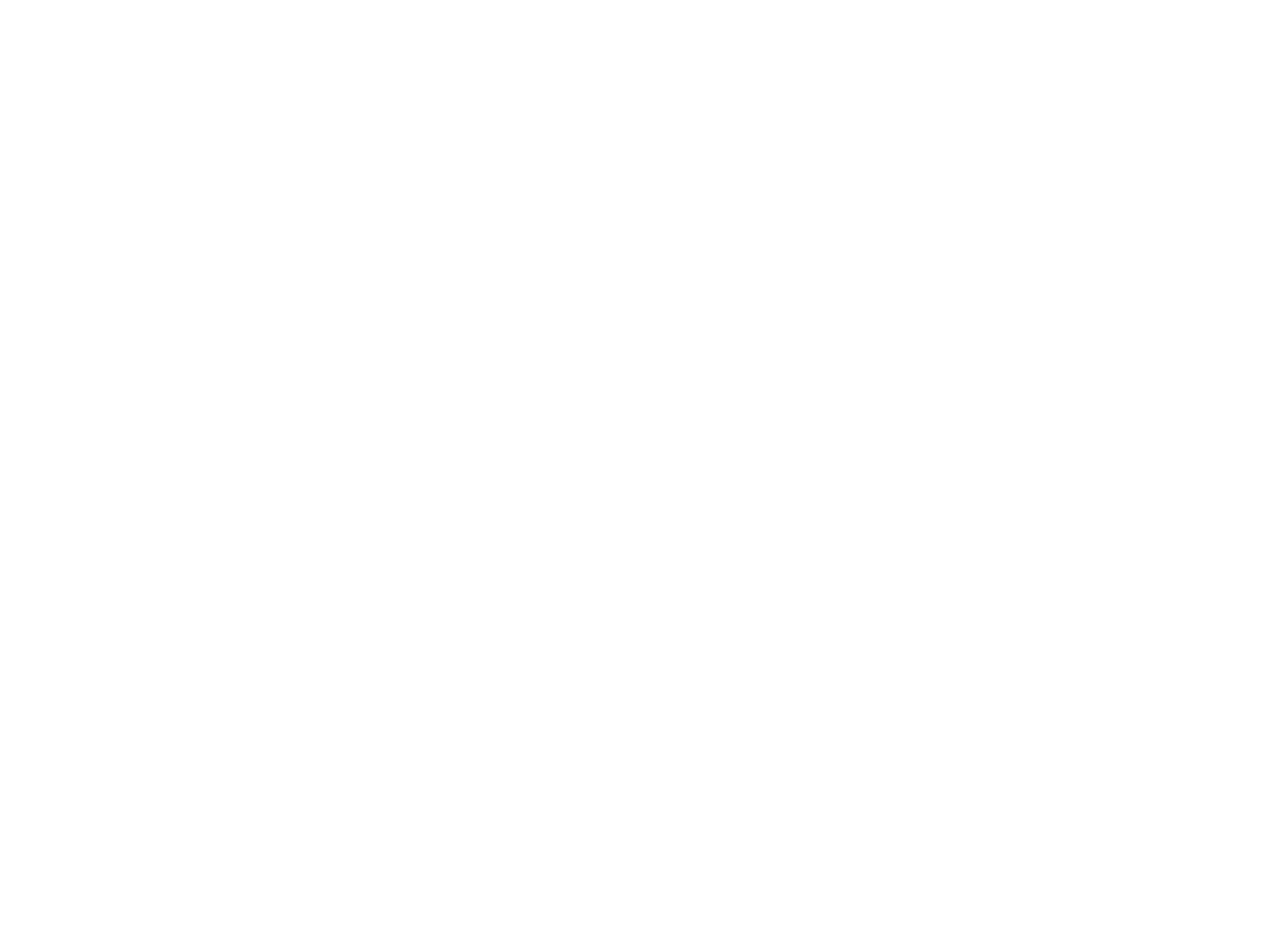
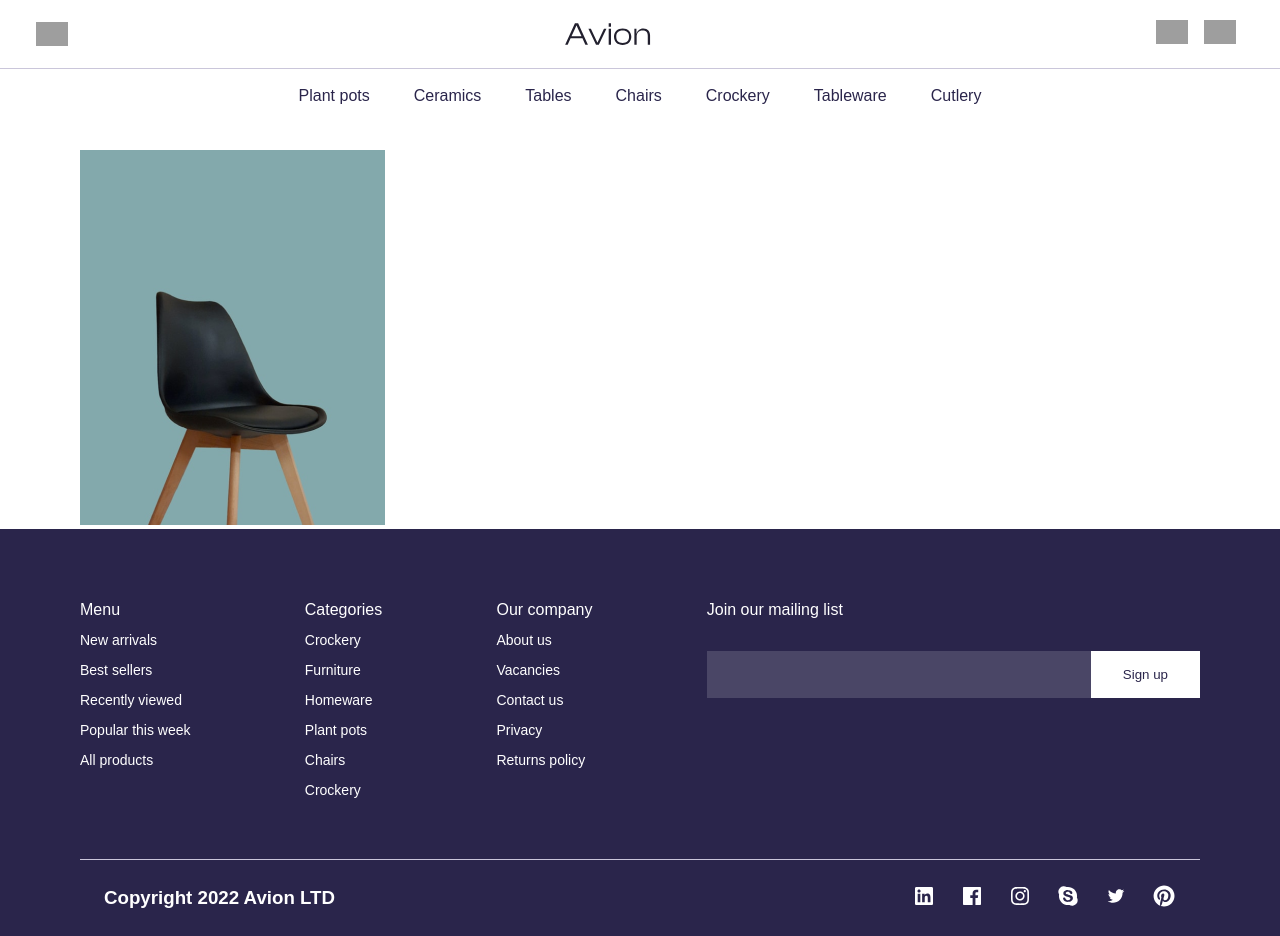
Before and after one commit to gkartsivadze/furniture_advanced, a React (Vite) app: page /product_page/1 in a window 1280 px wide. Before the commit this address had no page. Before the commit the page ends 800 px from the top, so only its background shows below. Built offline with nearby package versions, Linux system fonts and the light colour scheme; grey boxes are pictures that could not be loaded; a web font is replaced by a local one.

Commit message:
Added product page. Retrieving data to the url and from url in the product page

```diff
--- a/src/components/ProductCard.jsx
+++ b/src/components/ProductCard.jsx
@@ -1,9 +1,14 @@
-export default function ProductCard({type, image, name, price}) {
+import { Link } from "react-router-dom";
+
+export default function ProductCard({id, type, image, name, price}) {
+
     return (
-        <div className={`product_card ${type}`}>
-            <img src={image} alt="" />
-            <h4>{name}</h4>
-            <p className="bl">£{price}</p>
-        </div>
+        <Link to={"/product_page/" + id}>
+            <div className={`product_card ${type}`}>
+                <img src={image} alt="" />
+                <h4>{name}</h4>
+                <p className="bl">£{price}</p>
+            </div>
+        </Link>
     )
 }
--- a/src/components/ProductListSection.jsx
+++ b/src/components/ProductListSection.jsx
@@ -6,7 +6,7 @@
         <h1>{name}</h1>
         <div className="scrollable_list">
           {
-            data.map(product => <ProductCard key={product.id} type={product.type} image={product.image} name={product.name} price={product.price} />)
+            data.map(product => <ProductCard key={product.id} id={product.id} type={product.type} image={product.image} name={product.name} price={product.price} />)
           }
         </div>
         <button className="btn bm">View collection</button>
--- a/src/data/featuredData.json
+++ b/src/data/featuredData.json
@@ -28,54 +28,51 @@
     "products": [
         {
             "id": 1,
-            "image": "..//chair-thumb.png",
+            "image": "../chair-thumb.png",
             "name": "The Dandy chair",
             "price": "250",
-            "type": "vertical"
+            "type": "vertical",
+            "popular": true
         },
         {
             "id": 2,
-            "image": "..//brown-thumb.png",
+            "image": "../brown-thumb.png",
             "name": "Rustic Vase Set",
             "price": "155",
-            "type": "vertical"
+            "type": "vertical",
+            "popular": false
         },
         {
             "id": 3,
-            "image": "..//white-thumb.png",
+            "image": "../white-thumb.png",
             "name": "The Silky Vase",
             "price": "125",
-            "type": "vertical"
+            "type": "vertical",
+            "popular": false
         },
         {
             "id": 4,
-            "image": "..//lamp-thumb.png",
+            "image": "../lamp-thumb.png",
             "name": "The Lucy Lamp",
             "price": "399",
-            "type": "vertical"
-        }
-    ],
-    "popularProducts": [
+            "type": "vertical",
+            "popular": false
+        },
         {
-            "id": 1,
+            "id": 5,
+            "image": "../old-chair-thumb.png",
+            "name": "The Dandy chair",
+            "price": "250",
+            "type": "vertical",
+            "popular": true
+        },
+        {
+            "id": 6,
             "image": "../sofa-thumb.png",
             "name": "The Poplar suede sofa",
             "price": "980",
-            "type": "horizontal"
-        },
-        {
-            "id": 2,
-            "image": "../chair-thumb.png",
-            "name": "The Dandy chair",
-            "price": "250",
-            "type": "vertical"
-        },
-        {
-            "id": 3,
-            "image": "../old-chair-thumb.png",
-            "name": "The Dandy chair",
-            "price": "250",
-            "type": "vertical"
+            "type": "horizontal",
+            "popular": true
         }
     ],
     "socialNetworks": [
--- a/src/directions/Home.jsx
+++ b/src/directions/Homepage/Home.jsx
@@ -1,13 +1,13 @@
-import FeaturedCard from "../components/FeaturedCard"
-import Hero from "../components/Hero"
-import TextInput from "../components/TextInput"
-import ProductListSection from "../components/ProductListSection"
+import FeaturedCard from "./FeaturedCard"
+import Hero from "../../components/Hero"
+import TextInput from "../../components/TextInput"
+import ProductListSection from "../../components/ProductListSection"
 
-import { featured, products, popularProducts } from "../data/featuredData.json"
+import { featured, products } from "../../data/featuredData.json"
 
-import backImage from "../../public/back.png"
+import backImage from "../../../public/back.png"
 
-import '../home.scss'
+import '../../home.scss'
 
 export default function Home() {
   return (
@@ -24,7 +24,7 @@
         </div>
       </section>
       <ProductListSection name="New ceramics" data={products} />
-      <ProductListSection name="Our popular products" data={popularProducts} />
+      <ProductListSection name="Our popular products" data={products.filter(x => x.popular == true)} />
       <section id="sign_up_section">
         <div>
           <h1>Join the club and get the benefits</h1>
--- /dev/null
+++ b/src/directions/ProductPage/PreviewSection.jsx
@@ -0,0 +1,7 @@
+export default function PreviewSection({ product }) {
+    return(
+        <section>
+            <img src={product.image} alt="" />
+        </section>
+    )
+}
--- /dev/null
+++ b/src/directions/ProductPage/ProductPage.jsx
@@ -0,0 +1,15 @@
+import { useParams } from "react-router-dom"
+import { products } from "../../data/featuredData.json"
+
+import PreviewSection from "./PreviewSection"
+
+export default function ProductPage() {
+    const { productId } = useParams();
+    const product = products.filter(prod => prod.id == productId)[0];
+
+    return (
+        <main>
+            <PreviewSection product={product} />
+        </main>
+    )
+}
--- a/src/home.scss
+++ b/src/home.scss
@@ -1,5 +1,4 @@
 #welcome_section {
-    padding-top: 9.375rem;
     height: max(40rem, calc(100vh - 9.375rem));
 }
 
--- a/src/index.scss
+++ b/src/index.scss
@@ -218,6 +218,9 @@
 
 section {
     padding-inline: 5rem;
+    &:nth-of-type(1) {
+        padding-top: 9.375rem;
+    }
 }
 
 a {
--- a/src/main.jsx
+++ b/src/main.jsx
@@ -3,7 +3,8 @@
 import { BrowserRouter, Route, Routes } from 'react-router-dom'
 
 import App from './App.jsx'
-import Home from './directions/Home.jsx'
+import Home from './directions/Homepage/Home.jsx'
+import ProductPage from './directions/ProductPage/ProductPage.jsx'
 
 import './index.scss'
 
@@ -13,6 +14,7 @@
       <Routes>
         <Route path="/" element={<App />}>
           <Route index element={<Home />} />
+          <Route path="product_page/:productId" element={<ProductPage />} />
         </Route>
       </Routes>
     </BrowserRouter>
```
Also changed, not shown: src/components/PreviewSection.jsx (added), src/directions/Homepage/FeaturedCard.jsx (renamed from src/components/FeaturedCard.jsx).
